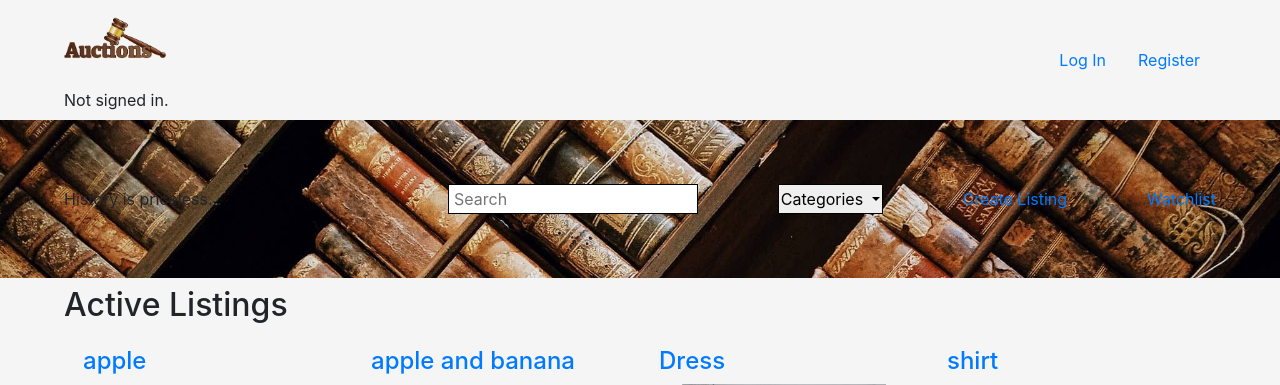
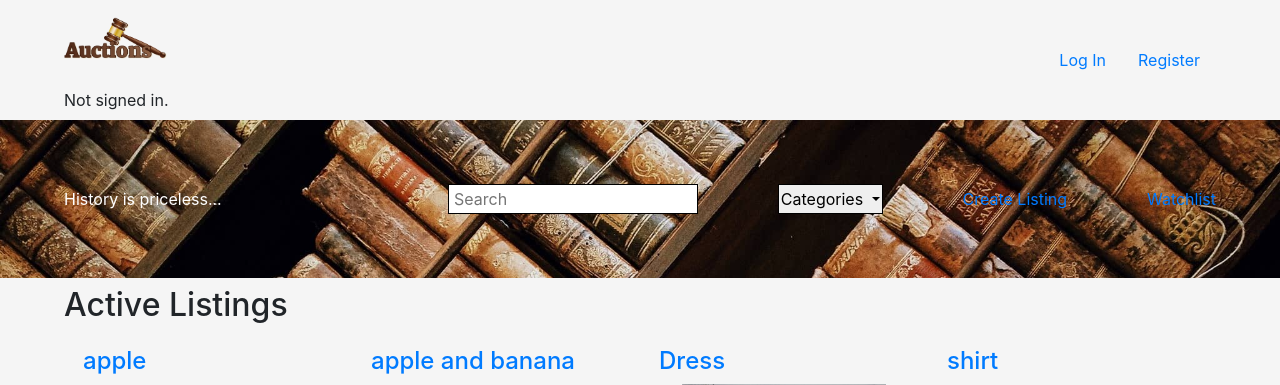
Before and after one commit to VladaPysh/Commerce, a Django app: page / in a window 1280 px wide. Shown: the top 385 px of the page. Run offline with Django 3.2, Linux system fonts and the light colour scheme; data comes from the database, SQL or seed files in the repository; both versions use the stored data as it was after the commit; some libraries are stand-ins or nearby versions.

Commit message:
added color to the letters

```diff
--- a/auctions/templates/auctions/index.html
+++ b/auctions/templates/auctions/index.html
@@ -4,7 +4,7 @@
 <div class="background">
     <div class="margin flex">
         <div class="flex1">
-            History is priceless...
+            <div style="color: white;">History is priceless...</div>
         </div>
         <div class="flex flex2">
             <form action="{% url 'search' %}">
```
Also changed, not shown: db.sqlite3.
